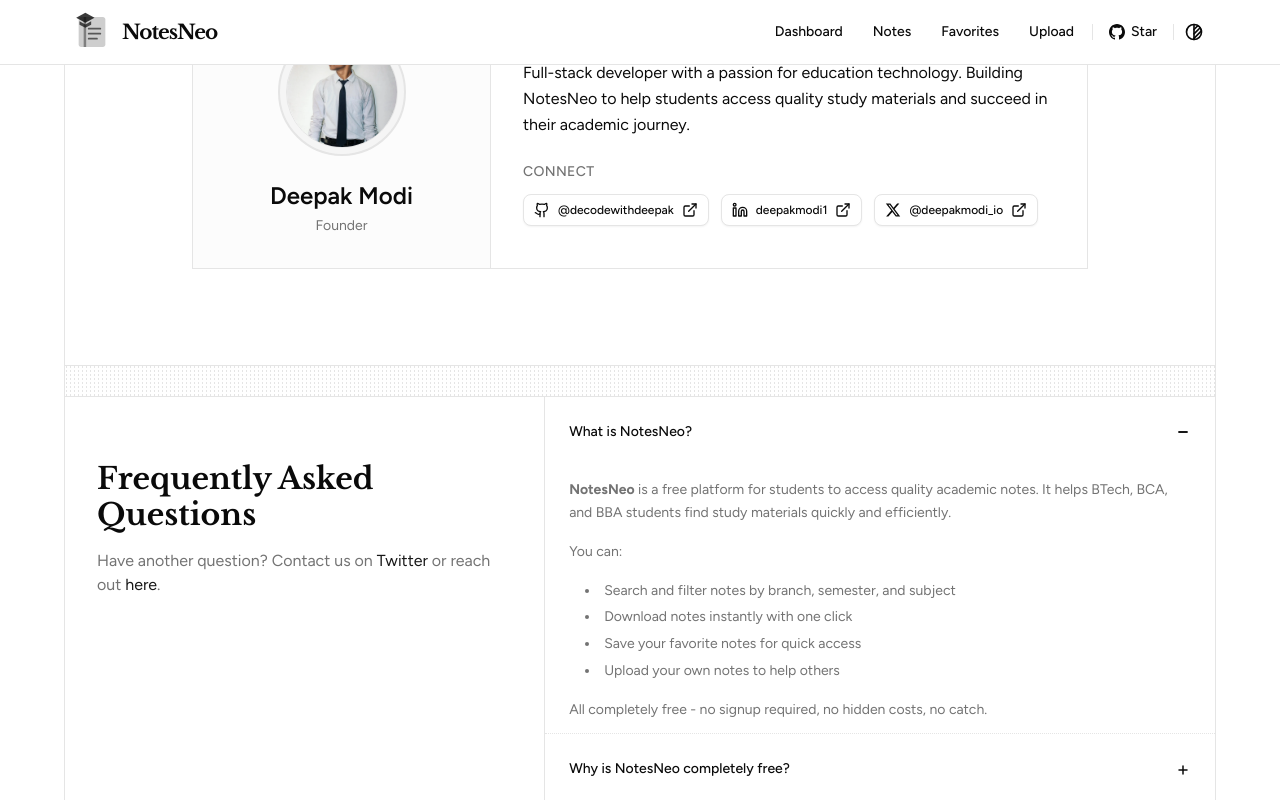
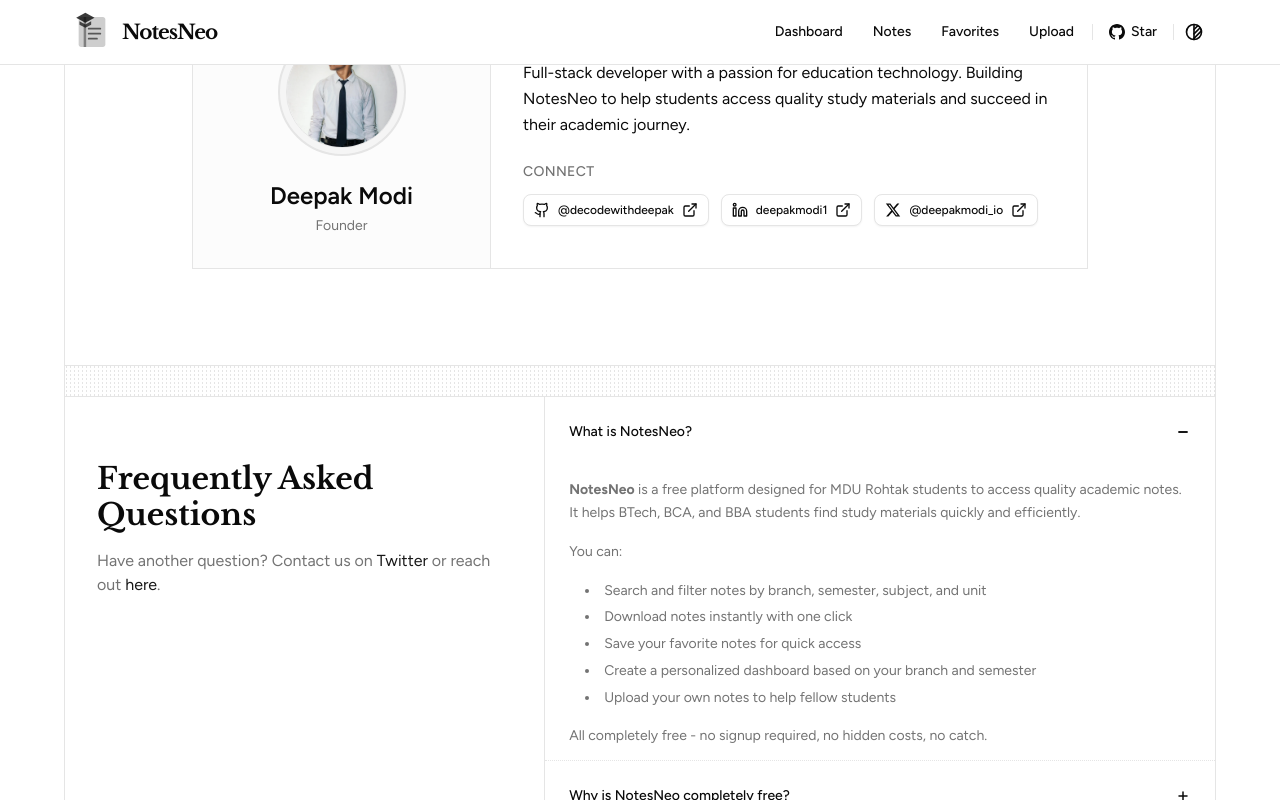
Before and after one commit to decodewithdeepak/notesneo, a Next.js app: page / in a window 1280 px wide. Both pictures are taken after a click on the button "What is NotesNeo?". Built offline with nearby package versions, Linux system fonts and the light colour scheme.

Commit message:
feat: update FAQs and pricing details for clarity and enhanced user experience

```diff
--- a/components/home/faqs.tsx
+++ b/components/home/faqs.tsx
@@ -74,16 +74,21 @@
       answer: (
         <div className="space-y-4">
           <p>
-            <strong>NotesNeo</strong> is a free platform for students to access
-            quality academic notes. It helps BTech, BCA, and BBA students find
-            study materials quickly and efficiently.
+            <strong>NotesNeo</strong> is a free platform designed for MDU Rohtak
+            students to access quality academic notes. It helps BTech, BCA, and
+            BBA students find study materials quickly and efficiently.
           </p>
           <p>You can:</p>
           <ul className="list-disc list-inside ml-4 space-y-1">
-            <li>Search and filter notes by branch, semester, and subject</li>
+            <li>
+              Search and filter notes by branch, semester, subject, and unit
+            </li>
             <li>Download notes instantly with one click</li>
             <li>Save your favorite notes for quick access</li>
-            <li>Upload your own notes to help others</li>
+            <li>
+              Create a personalized dashboard based on your branch and semester
+            </li>
+            <li>Upload your own notes to help fellow students</li>
           </ul>
           <p>
             All completely free - no signup required, no hidden costs, no catch.
@@ -115,9 +120,13 @@
           <p>Yes! NotesNeo is completely free. You get:</p>
           <ul className="list-disc list-inside space-y-1">
             <li>Full access to browse all notes</li>
-            <li>Advanced search and filtering</li>
+            <li>
+              Advanced search and filtering by branch, semester, subject, and
+              unit
+            </li>
             <li>Unlimited downloads</li>
-            <li>Favorites system</li>
+            <li>Favorites system with local storage</li>
+            <li>Personalized dashboard</li>
             <li>No hidden charges ever</li>
           </ul>
           <p>
@@ -130,27 +139,17 @@
     {
       question: "How do I search for notes?",
       answer:
-        "You can search by note title, subject, or description. Use the filters to narrow down by branch (BTech, BCA, BBA), semester (1-8), subject, or unit. The search is instant and updates as you type.",
+        "You can search by note title, subject, or description using the search bar. Use the dropdown filters to narrow down by branch (BTech, BCA, BBA), semester (1-8), subject, or unit. The filters work independently and dynamically update based on your selections. Your filter preferences are automatically saved for your next visit.",
     },
     {
       question: "What courses are covered?",
       answer:
-        "We cover notes for BTech, BCA, and BBA courses across all semesters. Notes are organized by subject and unit, making it easy to find exactly what you need for your exams.",
+        "We cover notes for BTech, BCA, and BBA courses from Maharshi Dayanand University, Rohtak across all semesters. Notes are organized by subject and unit, making it easy to find exactly what you need for your exams and semester preparations.",
     },
     {
       question: "Can I upload my own notes?",
       answer:
-        "Yes! We welcome contributions from students. You can upload your notes through our upload form. All submissions are reviewed by our team to ensure quality before being added to the collection.",
-    },
-    {
-      question: "How do notes get added?",
-      answer:
-        "Notes are added through student submissions and our own curation. We review each submission to ensure quality, accuracy, and proper formatting before making them available to everyone.",
-    },
-    {
-      question: "Are the notes verified?",
-      answer:
-        "Yes, all notes go through a review process before being published. We check for accuracy, completeness, and proper formatting. However, we recommend cross-referencing with your course materials and textbooks.",
+        "Yes! We welcome contributions from students. Visit the 'Upload Notes' page and fill out the form with your note details (title, description, subject, branch, semester, unit, and Google Drive link). Your submission is sent to us via email, and after review, we'll add it to the collection for everyone to benefit from.",
     },
     {
       question: "Can I download notes without signing up?",
@@ -163,24 +162,24 @@
         "Most notes are available as PDF files hosted on Google Drive or Google Docs. This ensures easy access, compatibility across devices, and the ability to view them online or download for offline use.",
     },
     {
-      question: "How often are new notes added?",
+      question: "Can I save my favorite notes?",
       answer:
-        "New notes are added regularly as students submit them and as we curate quality content. We also update existing notes when better versions become available. Check back frequently for new additions!",
+        "Yes! Click the heart icon on any note card to save it to your favorites. Your favorites are stored locally in your browser using localStorage, so you can quickly access your most-used study materials anytime. You can view all your favorites on the dedicated Favorites page.",
     },
     {
-      question: "Can I save my favorite notes?",
+      question: "What is the Dashboard feature?",
       answer:
-        "Yes! Use the heart icon on any note card to save it to your favorites. Your favorites are stored locally in your browser, so you can quickly access your most-used study materials.",
+        "The Dashboard provides a personalized experience based on your branch and semester. When you first visit the dashboard, you'll be prompted to select your branch and semester. Once set, the dashboard will show only the notes relevant to your current studies, making it easier to find what you need quickly.",
     },
     {
       question: "How can I contribute?",
       answer:
-        "You can contribute by uploading your own notes, sharing the platform with fellow students, or providing feedback on existing notes. Your contributions help build a better resource for the entire student community.",
+        "You can contribute by uploading your own notes through the Upload Notes page, sharing NotesNeo with fellow MDU students, joining our WhatsApp community, or providing feedback. Your contributions help build a better resource for the entire student community.",
     },
     {
       question: "Is there a mobile app?",
       answer:
-        "Currently, NotesNeo is a web-based platform that works perfectly on mobile browsers. The responsive design ensures a great experience on phones, tablets, and desktops without needing a separate app.",
+        "Yes! NotesNeo has a dedicated Android app available for download. The app provides the same features as the website with a native mobile experience. You can also access NotesNeo through any mobile browser - the responsive design ensures a great experience on phones, tablets, and desktops.",
     },
   ];
 
--- a/components/home/pricing.tsx
+++ b/components/home/pricing.tsx
@@ -64,7 +64,7 @@
                 Access quality academic notes
               </p>
               <div className="py-3">
-                <span className="text-3xl sm:text-4xl font-bold">$0</span>
+                <span className="text-3xl sm:text-4xl font-bold">₹0</span>
                 <span className="text-sm sm:text-base text-muted-foreground">
                   /forever
                 </span>
```
